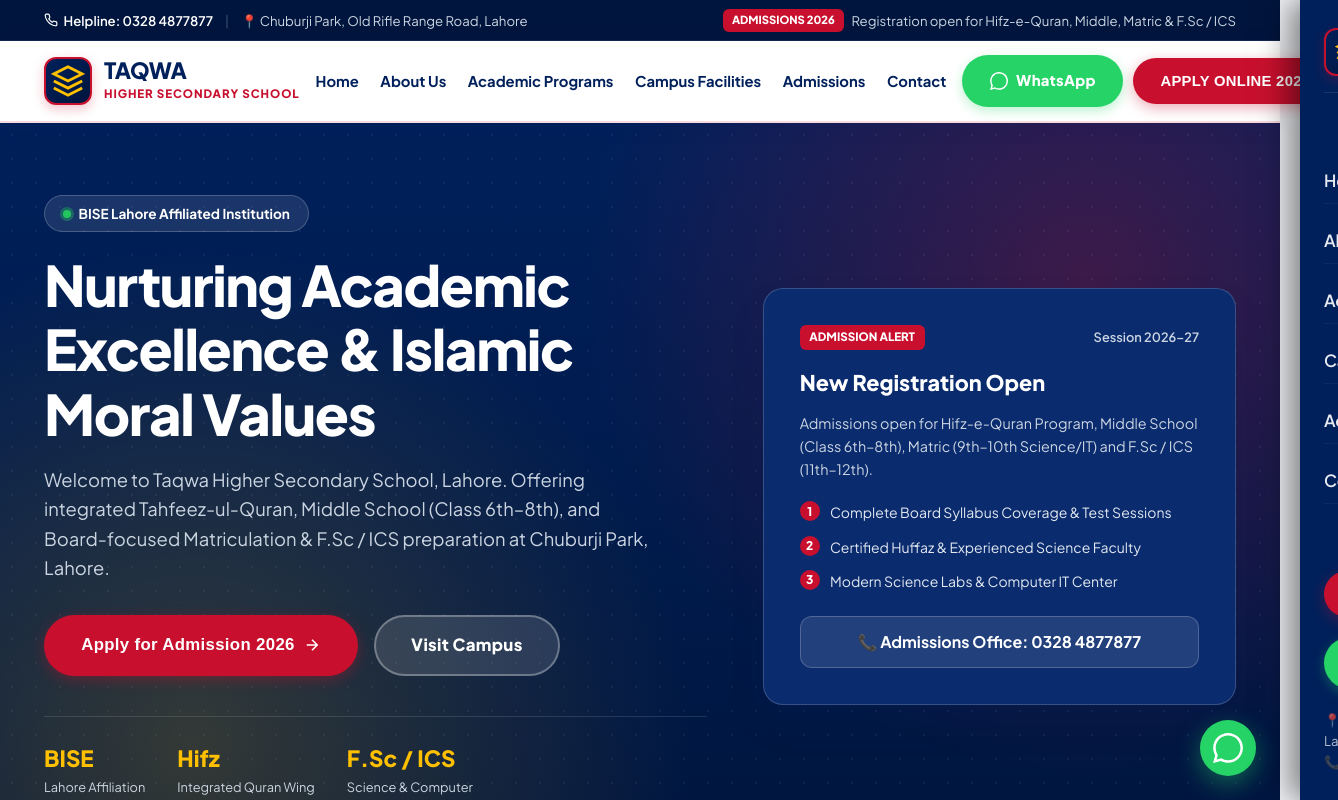
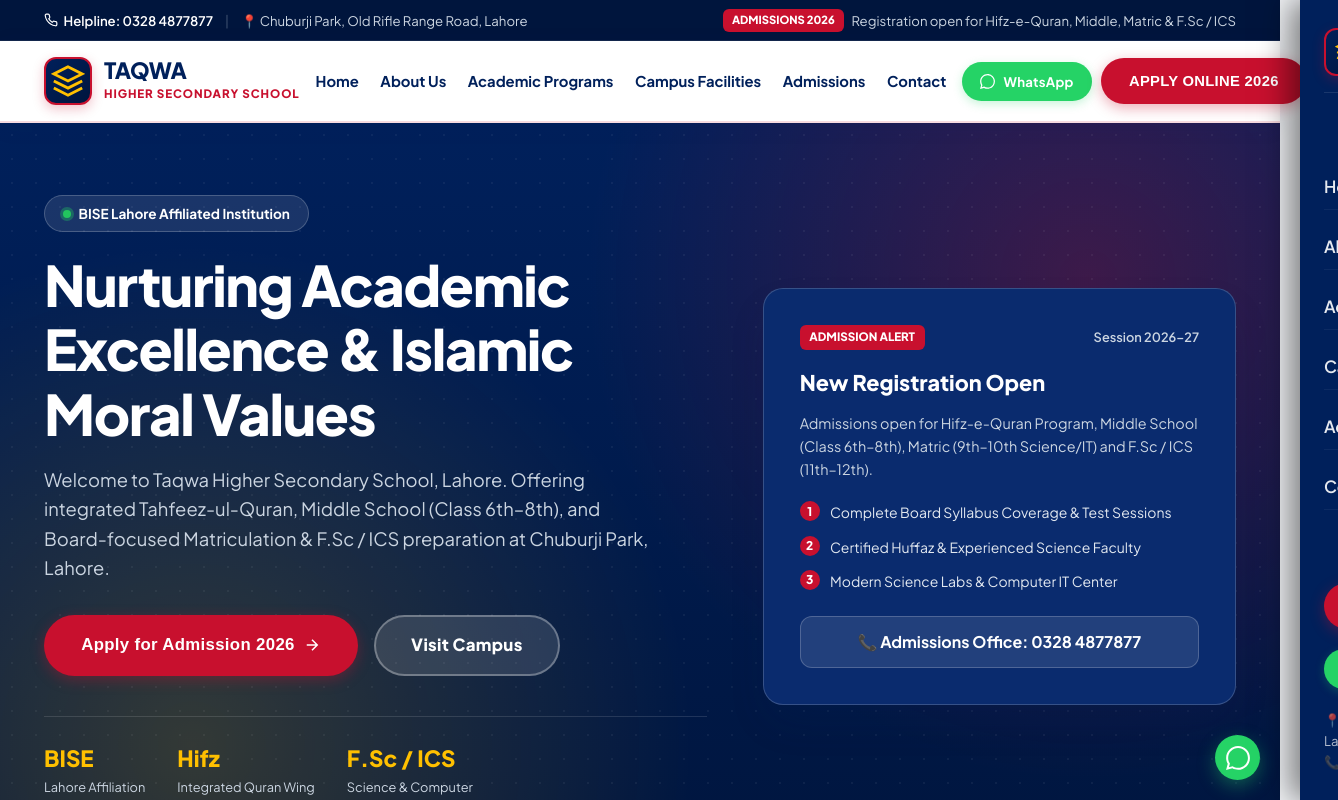
Before and after one commit to wasifbhatti31/tss-school-website, a plain HTML site: page index.html in a window 1280 px wide. Shown: the top 800 px of the page, 1338 px wide, since content can reach past the window. Drawn offline with Linux system fonts and the light colour scheme.

Commit message:
Make WhatsApp buttons more compact and sleeker

```diff
--- a/styles.css
+++ b/styles.css
@@ -119,7 +119,16 @@
 .btn-whatsapp-header {
     background-color: #25d366;
     color: #ffffff;
-    box-shadow: 0 4px 12px rgba(37, 211, 102, 0.3);
+    padding: 0.45rem 1rem;
+    min-height: 38px;
+    font-size: 0.825rem;
+    font-weight: 700;
+    box-shadow: 0 3px 10px rgba(37, 211, 102, 0.25);
+}
+
+.btn-whatsapp-header svg {
+    width: 15px;
+    height: 15px;
 }
 
 .btn-whatsapp-header:hover {
@@ -1208,23 +1217,28 @@
 /* Floating WhatsApp Button */
 .floating-whatsapp {
     position: fixed;
-    bottom: 24px;
-    right: 24px;
-    width: 56px;
-    height: 56px;
+    bottom: 20px;
+    right: 20px;
+    width: 45px;
+    height: 45px;
     background-color: #25d366;
     color: #ffffff;
     border-radius: 50%;
     display: flex;
     align-items: center;
     justify-content: center;
-    box-shadow: 0 8px 24px rgba(37, 211, 102, 0.4);
+    box-shadow: 0 6px 18px rgba(37, 211, 102, 0.35);
     z-index: 999;
     transition: var(--transition);
 }
 
+.floating-whatsapp svg {
+    width: 24px;
+    height: 24px;
+}
+
 .floating-whatsapp:hover {
-    transform: scale(1.1);
+    transform: scale(1.08);
     background-color: #1eb956;
 }
 
```
